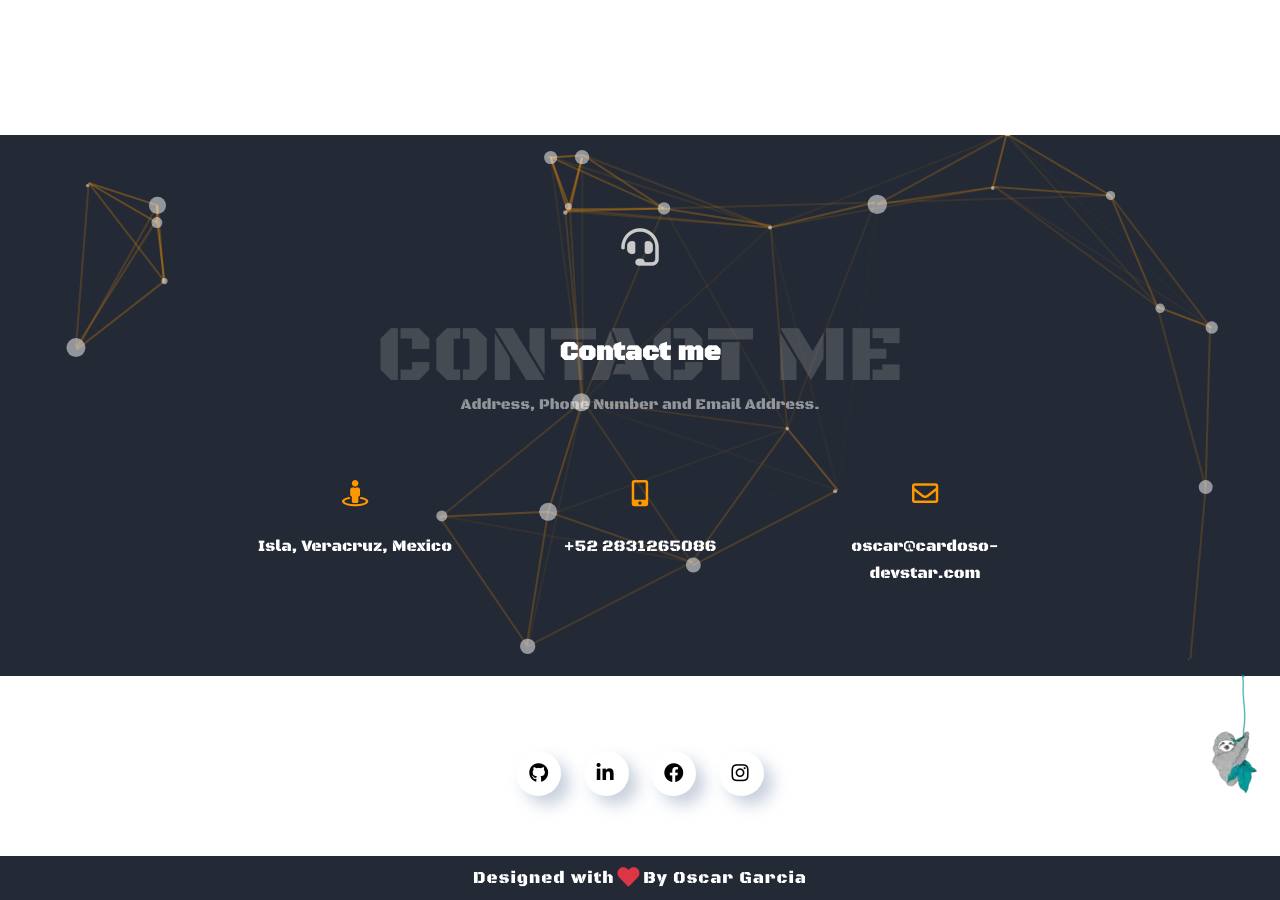
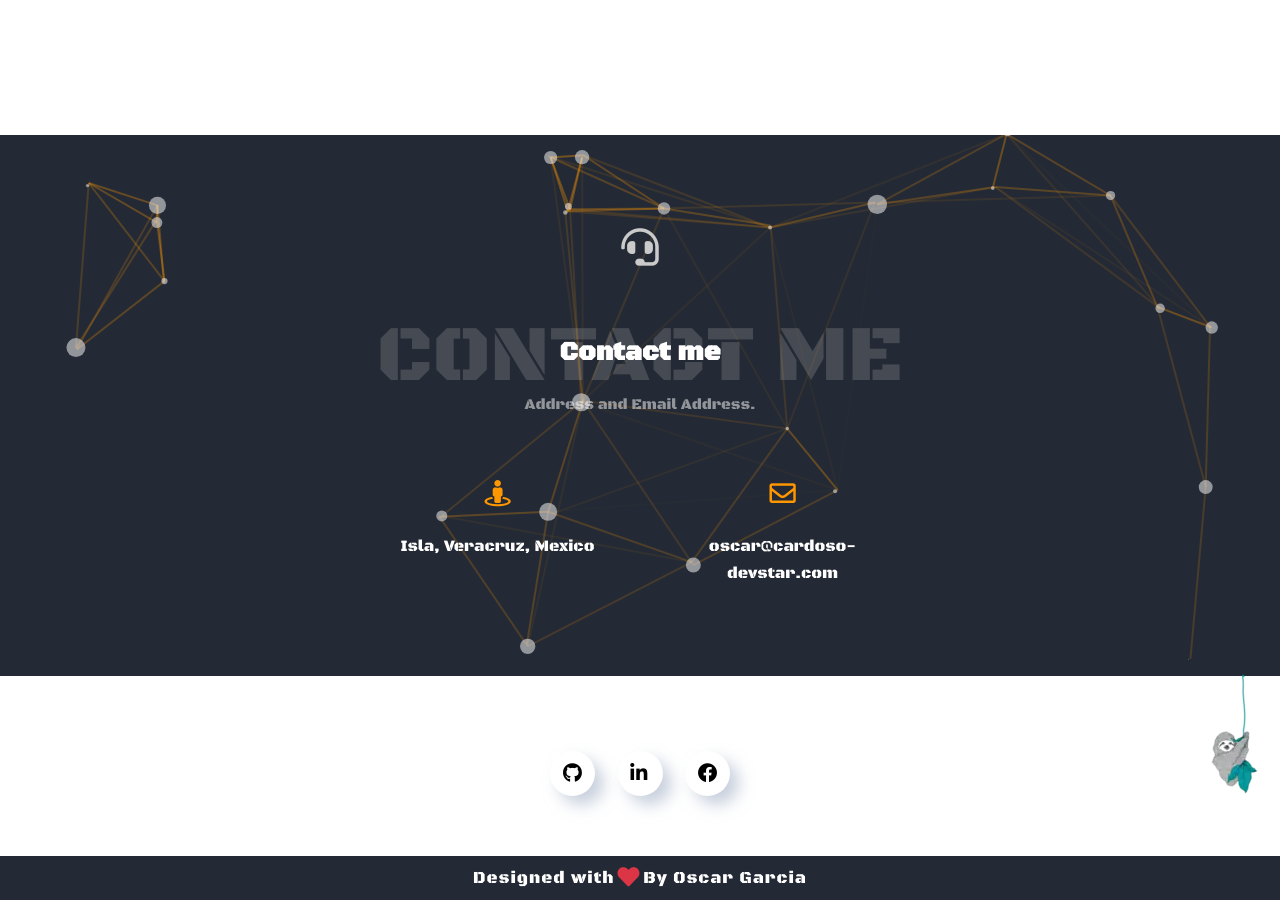
Before and after one commit to Cardoso-topdev/portfolio-2023, an Angular app: page / in a window 1280 px wide. Shown: the part 3980-4880 px from the top of the page. Built offline with nearby package versions, Linux system fonts and the light colour scheme.

Commit message:
remove phone number and instagram link from contact information

```diff
--- a/src/app/contact/contact.component.html
+++ b/src/app/contact/contact.component.html
@@ -1 +1,57 @@
-<section class="section contact-wrapper" id=contact><div id=particles-js2></div><div class=container><div class="row justify-content-center txt-bg txt-bg-contact"><div class=col-lg-6><div class="section-title text-center mb-4 pb-2 pointer wow fadeIn"><div class="mb-5 pb-3"> <i class="fas fa-headset h1"></i></div><h2 class="text-white h3">Contact me</h2><p class="text-white-50 mx-auto mb-0 mt-4 para-desc">Address, Phone Number and Email Address.</p></div></div></div><div class="row justify-content-center"><div *ngFor="let contact of contactData" class="col-lg-3 col-md-4 mt-4 pt-2 pointer wow slideIn{{contact['animationClass']}}" data-wow-delay=0.1s><ng-template #title><strong> <em>{{contact['title']}}</em> </strong></ng-template><div class="text-center" placement="bottom" [ngbTooltip]="title"><i class="{{contact['icon']}} text-custom h3 mb-4"></i><h3 *ngFor="let links of contact['links']" class="mb-{{contact['links'].length-1}} font-weight-normal line-height-normal"><a rel="noreferrer" aria-label="contact(opens in a new tab)" target="_blank" class="contact-links" href="{{links['type']}}{{links['title']}}">{{links['title']}}</a></h3></div></div></div></div></section>
+<section class="section contact-wrapper" id="contact">
+	<div id="particles-js2"></div>
+	<div class="container">
+		<div class="row justify-content-center txt-bg txt-bg-contact">
+			<div class="col-lg-6">
+				<div
+					class="section-title text-center mb-4 pb-2 pointer wow fadeIn"
+				>
+					<div class="mb-5 pb-3">
+						<i class="fas fa-headset h1"></i>
+					</div>
+					<h2 class="text-white h3">Contact me</h2>
+					<p class="text-white-50 mx-auto mb-0 mt-4 para-desc">
+						Address and Email Address.
+					</p>
+				</div>
+			</div>
+		</div>
+		<div class="row justify-content-center">
+			<div
+				*ngFor="let contact of contactData"
+				class="col-lg-3 col-md-4 mt-4 pt-2 pointer wow slideIn{{
+					contact['animationClass']
+				}}"
+				data-wow-delay="0.1s"
+			>
+				<ng-template #title
+					><strong>
+						<em>{{ contact["title"] }}</em>
+					</strong></ng-template
+				>
+				<div
+					class="text-center"
+					placement="bottom"
+					[ngbTooltip]="title"
+				>
+					<i class="{{ contact['icon'] }} text-custom h3 mb-4"></i>
+					<h3
+						*ngFor="let links of contact['links']"
+						class="mb-{{
+							contact['links'].length - 1
+						}} font-weight-normal line-height-normal"
+					>
+						<a
+							rel="noreferrer"
+							aria-label="contact(opens in a new tab)"
+							target="_blank"
+							class="contact-links"
+							href="{{ links['type'] }}{{ links['title'] }}"
+							>{{ links["title"] }}</a
+						>
+					</h3>
+				</div>
+			</div>
+		</div>
+	</div>
+</section>
```
Also changed, not shown: src/assets/data.min.js, 9 other files (tests, documents, lock files or other folders).
